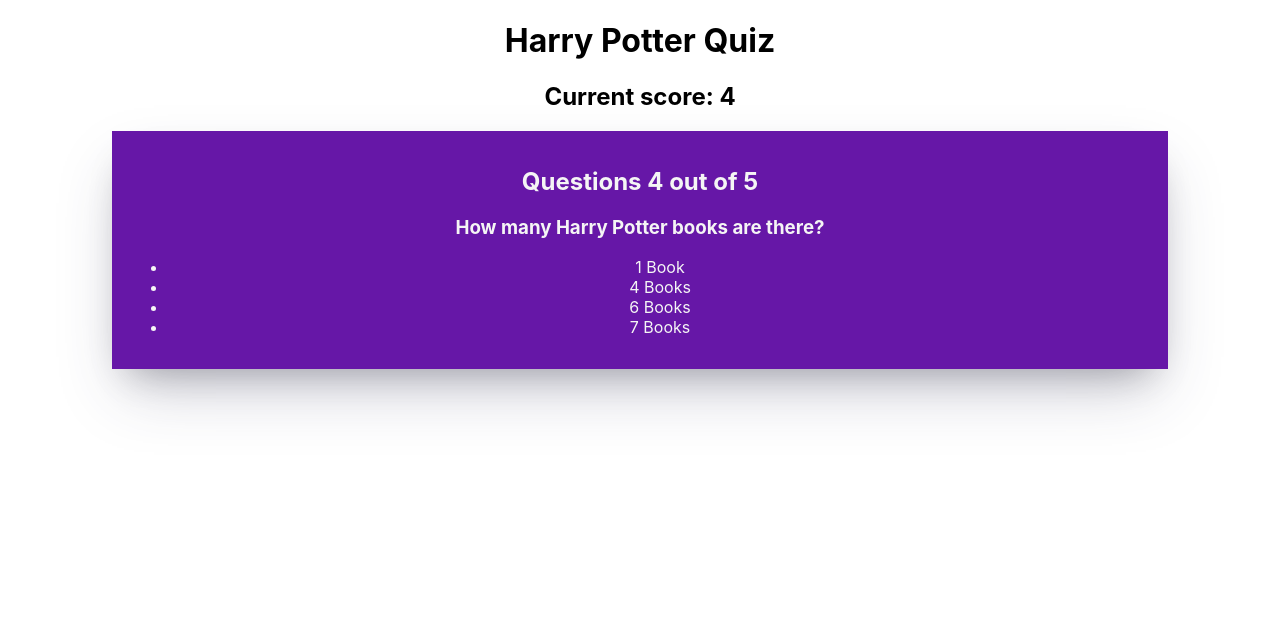
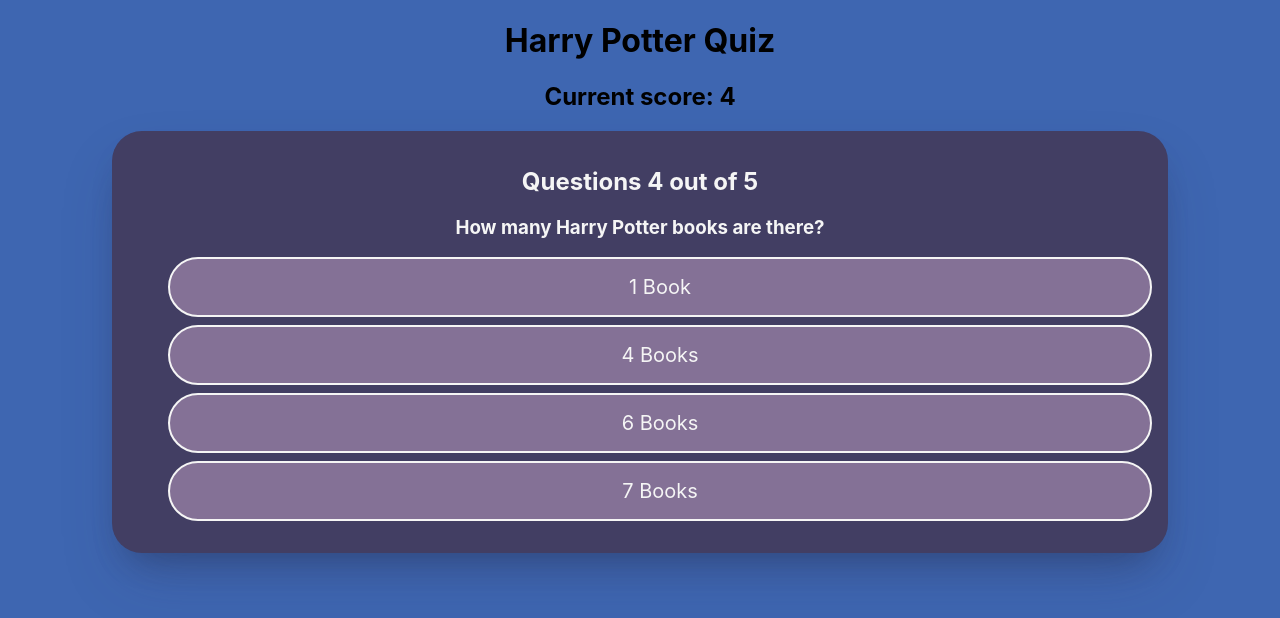
Before and after one commit to kianaa81/WebApp, a React (Create React App) app: page / in a window 1280 px wide. Shown: the top 618 px of the page. Built offline with nearby package versions, Linux system fonts and the light colour scheme.

Commit message:
Updated the file by adding CSS to the code and getting the words in the box

```diff
--- a/src/App.css
+++ b/src/App.css
@@ -2,8 +2,12 @@
   text-align: center;
 }
 
+body{
+  background-color:rgb(62, 102, 177) ;
+}
+
 .questions{
-  background-color: rgb(102, 23, 167);
+  background-color: rgb(66, 62, 99);
   width: 80%;
   height: auto;
   padding: 16px;
@@ -11,4 +15,18 @@
   box-shadow: rgba(50, 50, 93, 0.25) 0px 30px 60px -12px,
   rgba(0, 0, 0, 0.3) 0px 18px 36px -18px;
   margin: auto;
+  border-radius: 30px;
 }
+
+ul {
+  list-style: none;
+}
+
+li{
+  background-color: rgb(132, 113, 150);
+  padding: 16px;
+  border: 2px solid whitesmoke;
+  border-radius: 30px;
+  font-size: 20px;
+  margin-top: 8px;
+}
```
